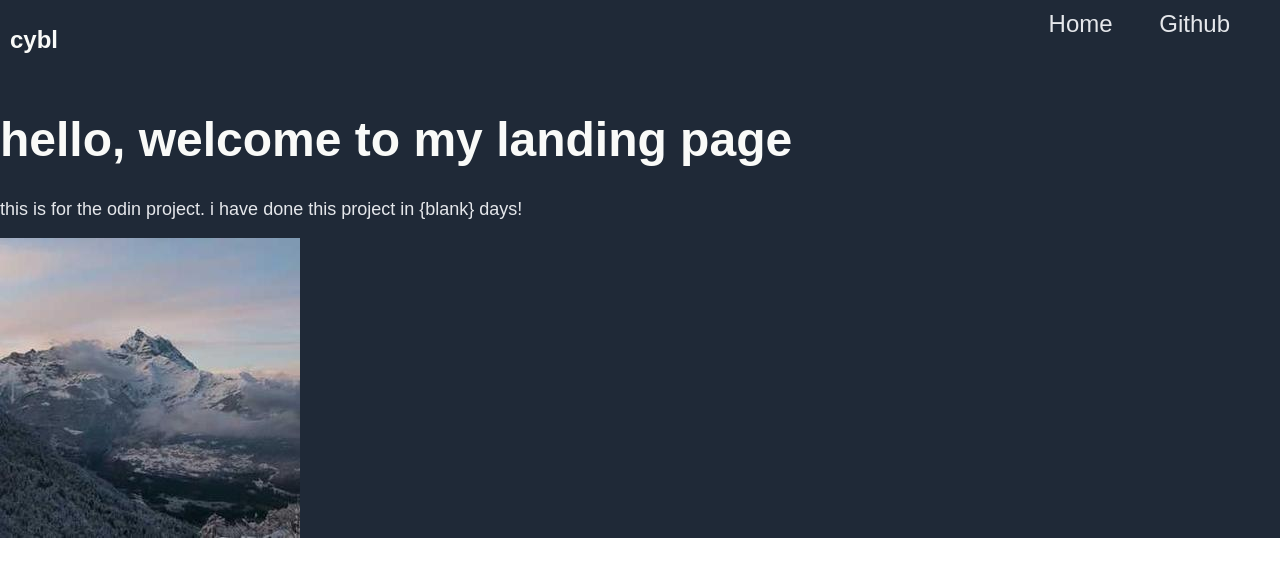
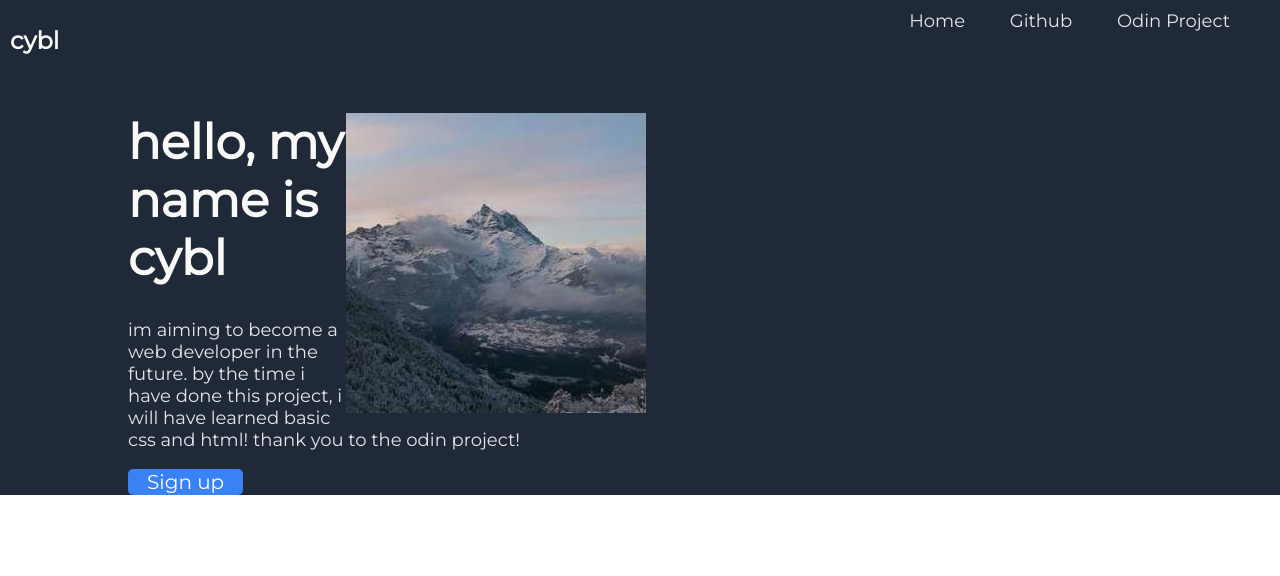
Before and after one commit to cyblcode/landing-page, a plain HTML site: page index.html in a window 1280 px wide. Drawn offline with Linux system fonts and the light colour scheme.

Commit message:
finally finished the first section 🙏 also the placeholder image is the *final* image

```diff
--- a/index.html
+++ b/index.html
@@ -1,6 +1,9 @@
 <!DOCTYPE html>
 <html lang="en">
 <head>
+    <style>
+        @import url('https://fonts.googleapis.com/css2?family=Montserrat:ital@0;1&display=swap');
+    </style>
     <meta charset="UTF-8">
     <meta name="viewport" content="width=device-width, initial-scale=1.0">
     <link rel="stylesheet" href="style.css">
@@ -13,10 +16,17 @@
         <div class="links">
             <a href="index.html">Home</a>
             <a href="https://www.github.com/cyblcode">Github</a>
+            <a href="https://www.theodinproject.com">Odin Project</a>
         </div>
     </div>
-    <h1 class="hero">hello, welcome to my landing page</h1>
-    <p class="hero-text">this is for the odin project. i have done this project in {blank} days!</p>
-    <img class="hero-image" src="img/placeholder.jpg" alt="og pfp">
+    <div class="hero">
+        <img class="hero-image" src="img/placeholder.jpg" alt="">
+        <h1 class="hero-intro">hello, my name is cybl</h1>
+        <p class="hero-text">im aiming to become a web developer in the future.
+            by the time i have done this project, i will have learned basic css and html!
+            thank you to the odin project!
+        </p>
+        <button>Sign up</button>
+    </div>
 </body>
 </html>
--- a/style.css
+++ b/style.css
@@ -22,7 +22,7 @@ main {
 
 .links {
     justify-self: center;
-    font-size: 24px;
+    font-size: 18px;
 }
 
 a {
@@ -38,6 +38,10 @@ a {
 }
 
 .hero {
+    padding-left: 10%;
+}
+
+.hero-intro {
     font-size: 48px;
     font-weight: bolder;
     color: #F9FAF8;
@@ -45,11 +49,20 @@ a {
 
 .hero-text {
     font-size: 18px;
-    color: #E5E7EB
+    color: #E5E7EB;
 }
 
 .hero-image {
-    width: 300px;
-    height: 300px;
-    display: flex;
+    float: right;
+    padding-right: 55%;
 }
+
+button {
+    background-color: #3882F6;
+    font-size: 20px;
+    color: white;
+    border: none;
+    border-radius: 5px;
+    font-family: "Montserrat", sans-serif;
+    width: 10%;
+}
```
